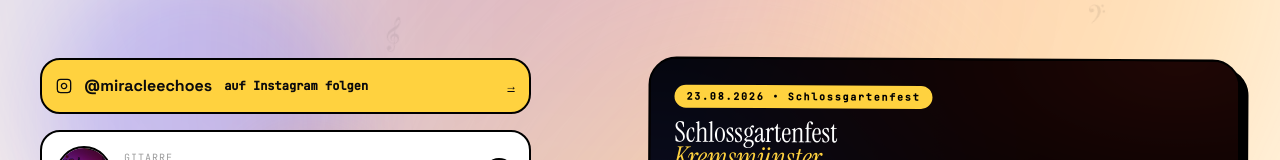
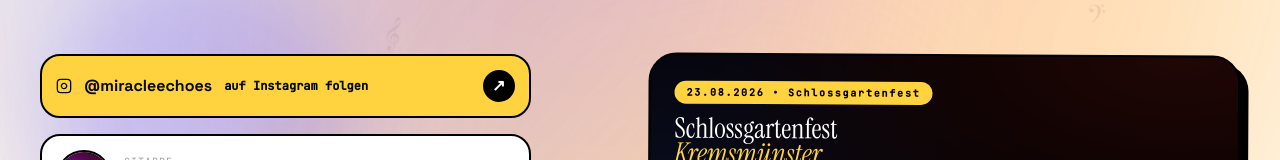
Before and after one commit to Michi4/miracle, a Vue app: page / in a window 1280 px wide. Shown: the part 417-577 px from the top of the page. Built offline with nearby package versions, Linux system fonts and the light colour scheme.

Commit message:
fix: use same circular arrow button on @miracleechoes IG card

```diff
--- a/src/App.vue
+++ b/src/App.vue
@@ -107,7 +107,7 @@
               <svg xmlns="http://www.w3.org/2000/svg" width="16" height="16" viewBox="0 0 24 24" fill="none" stroke="currentColor" stroke-width="2"><rect x="2" y="2" width="20" height="20" rx="5"/><path d="M16 11.37A4 4 0 1 1 12.63 8 4 4 0 0 1 16 11.37z"/></svg>
               <span class="font-black">@miracleechoes</span>
               <span class="mono text-xs">auf Instagram folgen</span>
-              <span class="ml-auto mono text-xs font-bold underline">→</span>
+              <span class="ml-auto w-8 h-8 rounded-full bg-black text-white grid place-items-center group-hover:bg-[#FF3B2F] transition shrink-0">↗</span>
             </a>
             <a href="https://www.instagram.com/hannah_rumetshofer/" target="_blank" class="group bg-white border-[2.5px] border-black rounded-[20px] p-3.5 flex gap-3 items-center hover:shadow-[6px_6px_0px_#000] hover:-translate-y-0.5 transition relative overflow-hidden flex-1">
               <img :src="'/images/post_05.jpg'" class="w-14 h-14 rounded-full object-cover border-2 border-black shrink-0"/>
```
